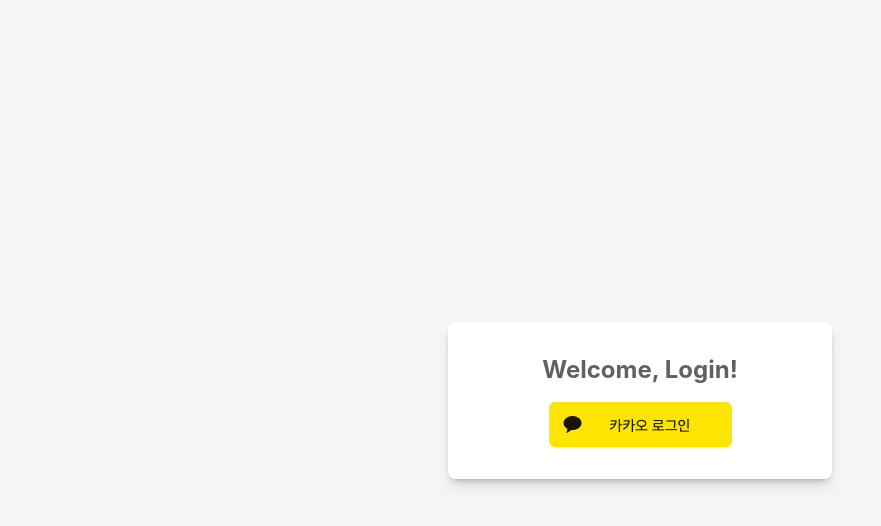
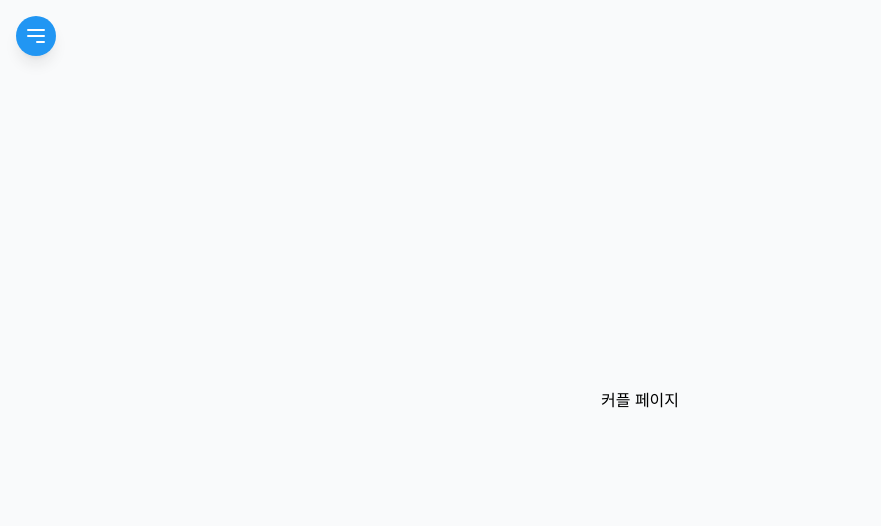
Before and after one commit to bit-o-gi/project, a React (Create React App) app in the folder client/: page /couple in a window 1280 px wide. Before the commit this address led to /login. Shown: the top 526 px of the page, without its empty margins (0-881 px from the left). Built offline with nearby package versions, Linux system fonts and the light colour scheme; sample sign-in values are in the browser's storage.

Commit message:
design: 커플 페이지 임시 추가

```diff
--- a/client/src/App.tsx
+++ b/client/src/App.tsx
@@ -7,6 +7,7 @@
 
 const Login = lazy(() => import('./pages/Login'));
 const Main = lazy(() => import('./pages/Main'));
+const Couple = lazy(() => import('./pages/Couple'));
 
 const isAuthenticated = () => {
     // Todo: 로그인 여부를 확인하는 로직을 작성합니다.
@@ -22,6 +23,7 @@
                     <Route path="/" element={isAuthenticated() ? <Main/> : <Navigate to="/login"/>}/>
                     <Route path="/login" element={<Login/>}/>
                     <Route path="*" element={<Navigate to="/login"/>}/>
+                    <Route path="/couple" element={isAuthenticated() ? <Couple/> : <Navigate to="/login"/>}/>
                 </Routes>
             </Suspense>
         </Router>
--- a/client/src/components/Sidebar.tsx
+++ b/client/src/components/Sidebar.tsx
@@ -53,7 +53,7 @@
                         </IconButton>
                     </div>
                     <List>
-                        <Link to={'/'}>
+                        <Link to={'/'} onClick={() => dispatch(closeSidebar())}>
                             <ListItem>
                                 <ListItemPrefix>
                                     <svg
@@ -89,6 +89,11 @@
                             </ListItemPrefix>
                             Anniversary
                         </ListItem>
+                        <Link to={'/couple'} onClick={() => dispatch(closeSidebar())}>
+                            <ListItem>
+                                커플 연결하기
+                            </ListItem>
+                        </Link>
                         <ListItem>
                             <ListItemPrefix>
                                 <svg
--- /dev/null
+++ b/client/src/pages/Couple.tsx
@@ -0,0 +1,33 @@
+import React from "react";
+import styled from "styled-components";
+import tw from "tailwind-styled-components";
+import Sidebar from "../components/Sidebar";
+
+const Couple = () => {
+    return (
+        <MainContainer>
+            <Sidebar/>
+            <Content>
+                커플 페이지
+            </Content>
+        </MainContainer>
+    );
+};
+
+const MainContainer = styled.div`
+    display: flex;
+    flex-direction: column;
+    min-height: 100vh;
+`;
+
+const Content = styled.div`
+    flex: 1;
+    display: flex;
+    background-color: #f9fafb;
+    flex-direction: column;
+    align-items: center;
+    justify-content: center;
+`;
+
+
+export default Couple;
```
